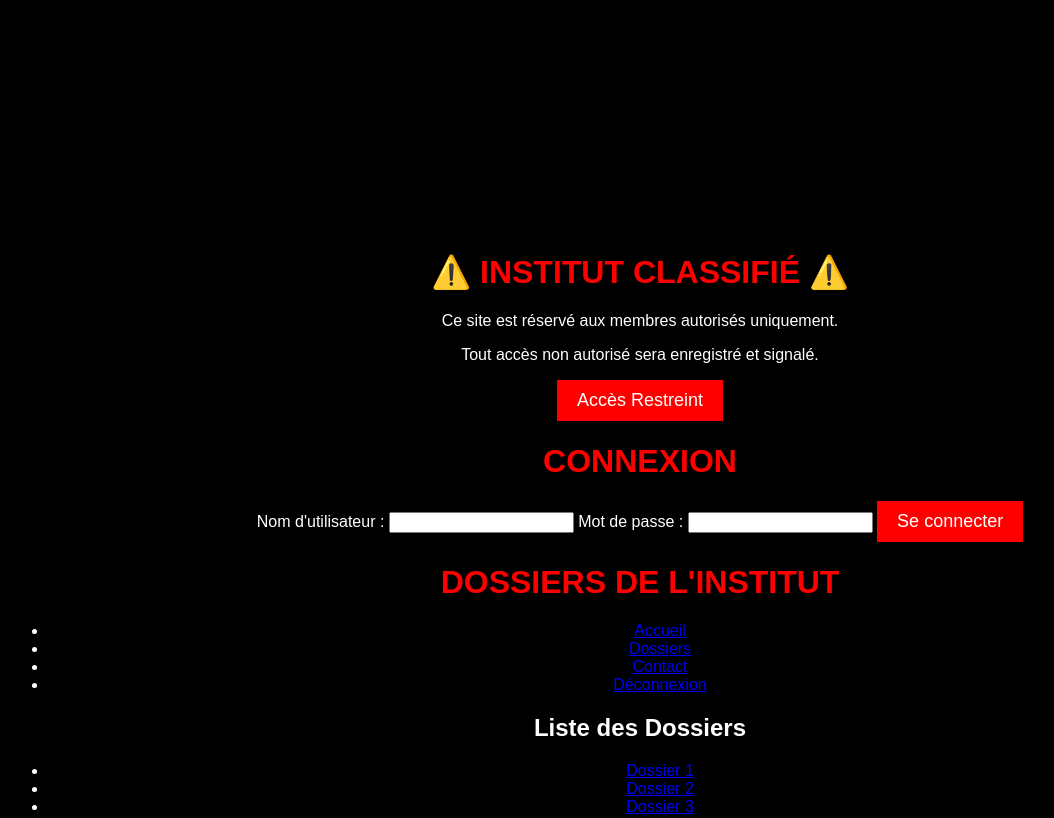
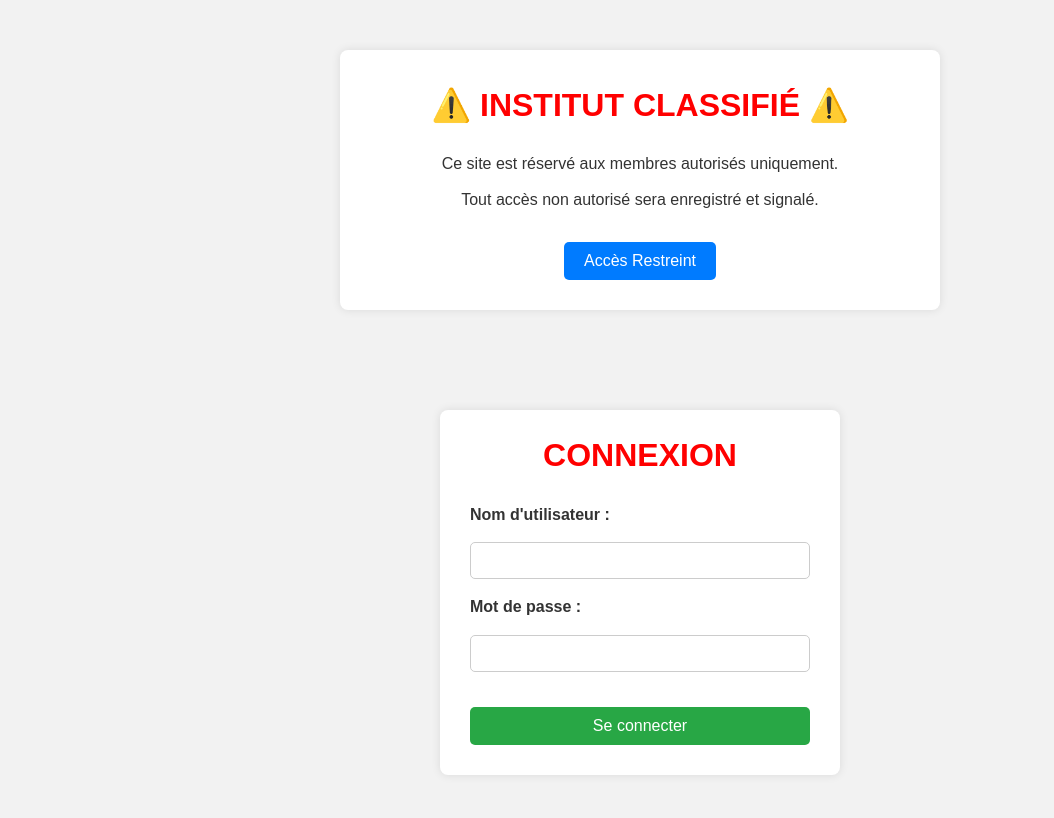
Before and after one commit to INSTITUE225/institue225, a plain HTML site: page index.html in a window 1280 px wide. Shown: the top 818 px of the page, without its empty margins (0-1054 px from the left). Drawn offline with Linux system fonts and the light colour scheme; a script that the page names is missing.

Commit message:
Update style.css

```diff
--- a/style.css
+++ b/style.css
@@ -22,3 +22,187 @@ button {
 button:hover {
     background-color: darkred;
 }
+/* -------------------------------------------------
+   Réinitialisation de quelques styles de base
+------------------------------------------------- */
+* {
+  margin: 0;
+  padding: 0;
+  box-sizing: border-box;
+}
+
+body {
+  font-family: Arial, sans-serif;
+  background-color: #f2f2f2;
+  color: #333;
+  line-height: 1.6;
+}
+
+/* -------------------------------------------------
+   Styles pour la page d'accueil (index.html)
+------------------------------------------------- */
+.container {
+  max-width: 600px;
+  margin: 50px auto;
+  background-color: #fff;
+  padding: 30px;
+  border-radius: 8px;
+  box-shadow: 0 0 10px rgba(0, 0, 0, 0.1);
+  text-align: center;
+}
+
+.container h1 {
+  margin-bottom: 20px;
+}
+
+.container p {
+  margin-bottom: 10px;
+}
+
+/* Style commun aux boutons */
+button {
+  background-color: #007bff;
+  border: none;
+  color: #fff;
+  padding: 10px 20px;
+  margin-top: 20px;
+  border-radius: 5px;
+  font-size: 16px;
+  cursor: pointer;
+  transition: background-color 0.3s ease;
+}
+
+button:hover {
+  background-color: #0056b3;
+}
+
+/* -------------------------------------------------
+   Styles pour la page de connexion (login.html)
+------------------------------------------------- */
+.login-container {
+  max-width: 400px;
+  margin: 100px auto;
+  background-color: #fff;
+  padding: 20px 30px;
+  border-radius: 8px;
+  box-shadow: 0 0 10px rgba(0, 0, 0, 0.1);
+  text-align: center;
+}
+
+.login-container h1 {
+  margin-bottom: 20px;
+}
+
+.login-container form {
+  display: flex;
+  flex-direction: column;
+  gap: 15px;
+}
+
+.login-container label {
+  text-align: left;
+  font-weight: bold;
+}
+
+.login-container input[type="text"],
+.login-container input[type="password"] {
+  padding: 10px;
+  border: 1px solid #ccc;
+  border-radius: 5px;
+}
+
+.login-container button {
+  background-color: #28a745;
+  padding: 10px;
+  border: none;
+  color: #fff;
+  border-radius: 5px;
+  font-size: 16px;
+  cursor: pointer;
+}
+
+.login-container button:hover {
+  background-color: #218838;
+}
+
+.login-container p {
+  margin-top: 10px;
+}
+
+/* -------------------------------------------------
+   Styles pour les pages principales (institut.html, dossiers.html, etc.)
+------------------------------------------------- */
+header {
+  background-color: #333;
+  color: #fff;
+  padding: 15px 0;
+  text-align: center;
+}
+
+header h1 {
+  margin-bottom: 10px;
+}
+
+nav ul {
+  list-style: none;
+  display: flex;
+  justify-content: center;
+  gap: 20px;
+}
+
+nav a {
+  color: #fff;
+  text-decoration: none;
+  font-size: 16px;
+  transition: color 0.3s ease;
+}
+
+nav a:hover {
+  color: #ffcc00;
+}
+
+main {
+  max-width: 1000px;
+  margin: 20px auto;
+  padding: 20px;
+  background-color: #fff;
+  border-radius: 8px;
+  box-shadow: 0 0 10px rgba(0, 0, 0, 0.1);
+}
+
+main section {
+  margin-bottom: 20px;
+}
+
+main h2 {
+  margin-bottom: 10px;
+  color: #007bff;
+}
+
+/* -------------------------------------------------
+   Styles pour le pied de page (footer)
+------------------------------------------------- */
+footer {
+  background-color: #333;
+  color: #fff;
+  text-align: center;
+  padding: 15px 0;
+  margin-top: 20px;
+}
+
+/* -------------------------------------------------
+   Adaptation pour les petits écrans
+------------------------------------------------- */
+@media (max-width: 768px) {
+  nav ul {
+    flex-direction: column;
+    gap: 10px;
+  }
+
+  .container,
+  .login-container,
+  main {
+    margin: 20px;
+    padding: 15px;
+  }
+}
```
